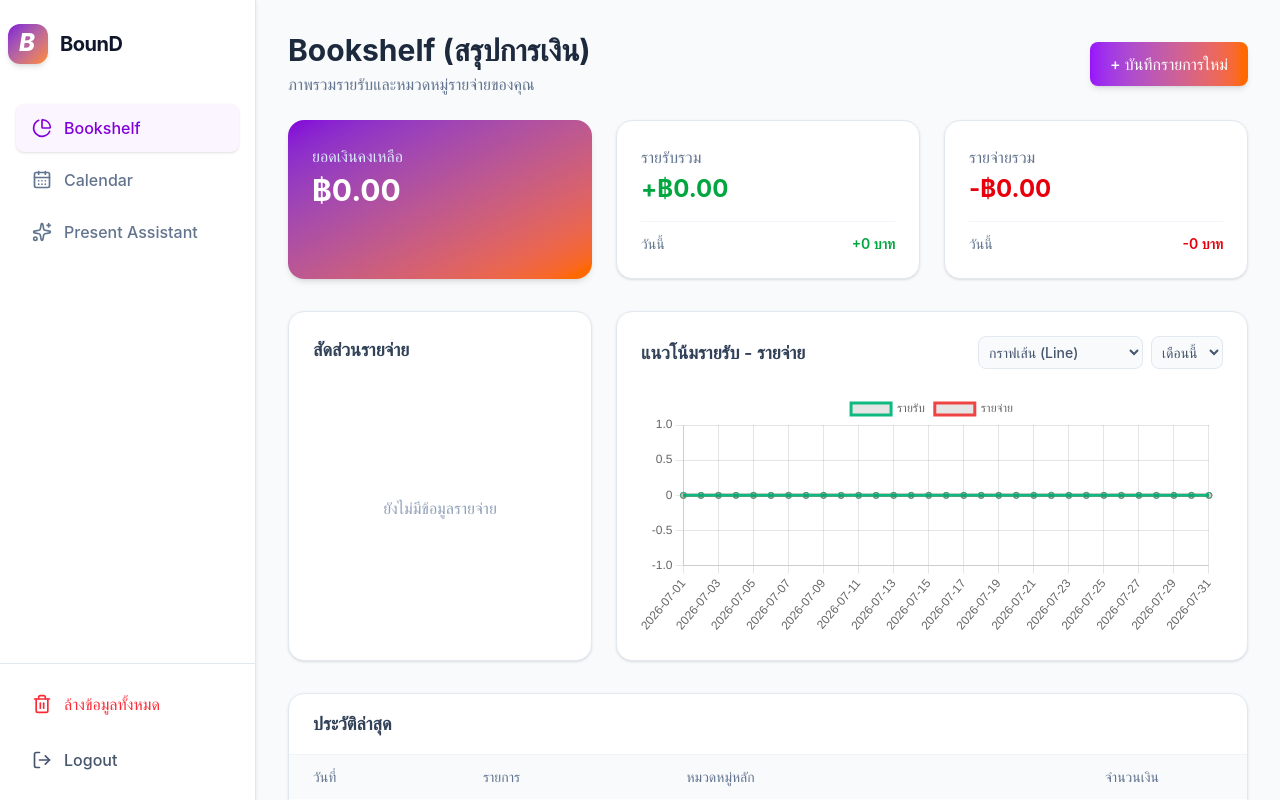
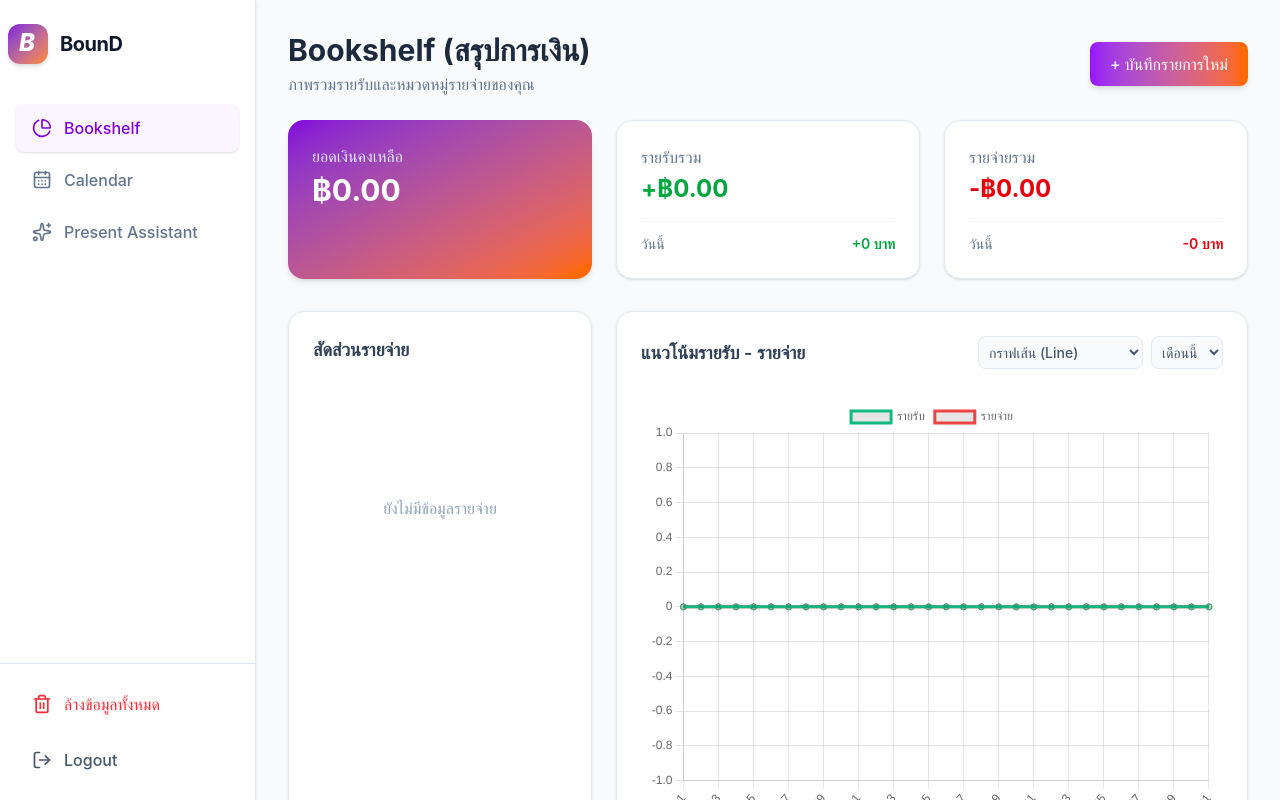
Before and after one commit to murto2552-lang/Bound, a React (Vite) app: page /#/ in a window 1280 px wide. Built offline with nearby package versions, Linux system fonts and the light colour scheme.

Commit message:
Increase chart height significantly for mobile

```diff
--- a/src/pages/Bookshelf.jsx
+++ b/src/pages/Bookshelf.jsx
@@ -436,7 +436,7 @@ export default function Bookshelf() {
               </select>
             </div>
           </div>
-          <div className="h-80 md:h-96 flex-1 w-full relative mt-2">
+          <div className="min-h-[350px] md:min-h-[450px] w-full relative mt-4">
             {renderAsBar ? (
               <Bar data={chartConfig} options={{ maintainAspectRatio: false, responsive: true }} />
             ) : (
```
